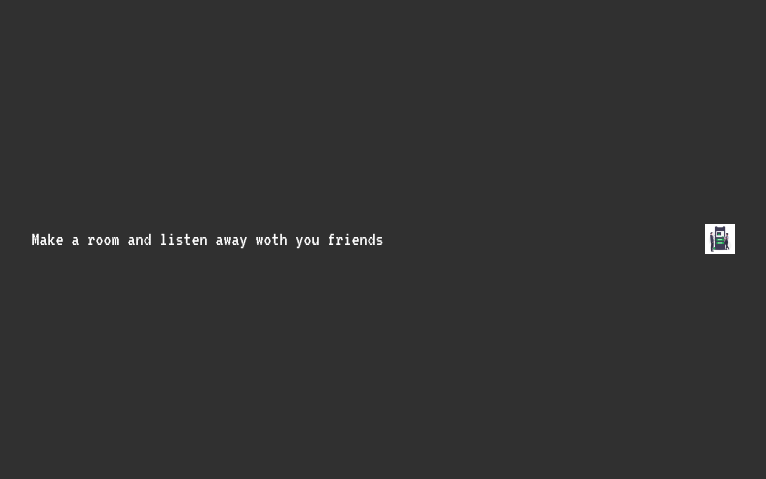
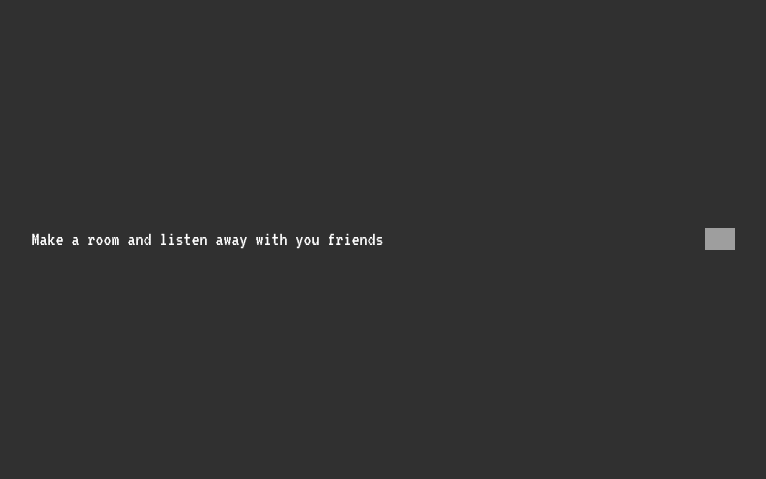
Before and after one commit to cold-magma/listeningspaces, a Flask app: page / in a window 1280 px wide. Shown: the part 1489-1968 px from the top of the page, without its empty margins (257-1023 px from the left). Run offline with Flask 2, Linux system fonts and the light colour scheme; some web fonts are replaced; grey boxes are pictures that could not be loaded.

Commit message:
Update home.html

```diff
--- a/botter/templates/home.html
+++ b/botter/templates/home.html
@@ -31,8 +31,8 @@
 		Chat with them while listening to music together.
 		<img src="{{ url_for('static',filename='friends.png') }}">
 	</div><div id="content">
-		Make a room and listen away woth you friends
-		<img src="{{ url_for('static',filename='friends.png') }}">
+		Make a room and listen away with you friends
+		<img src="{{ url_for('static',filename='friends2.png') }}">
 	</div>
 </body>
 </html>
```
